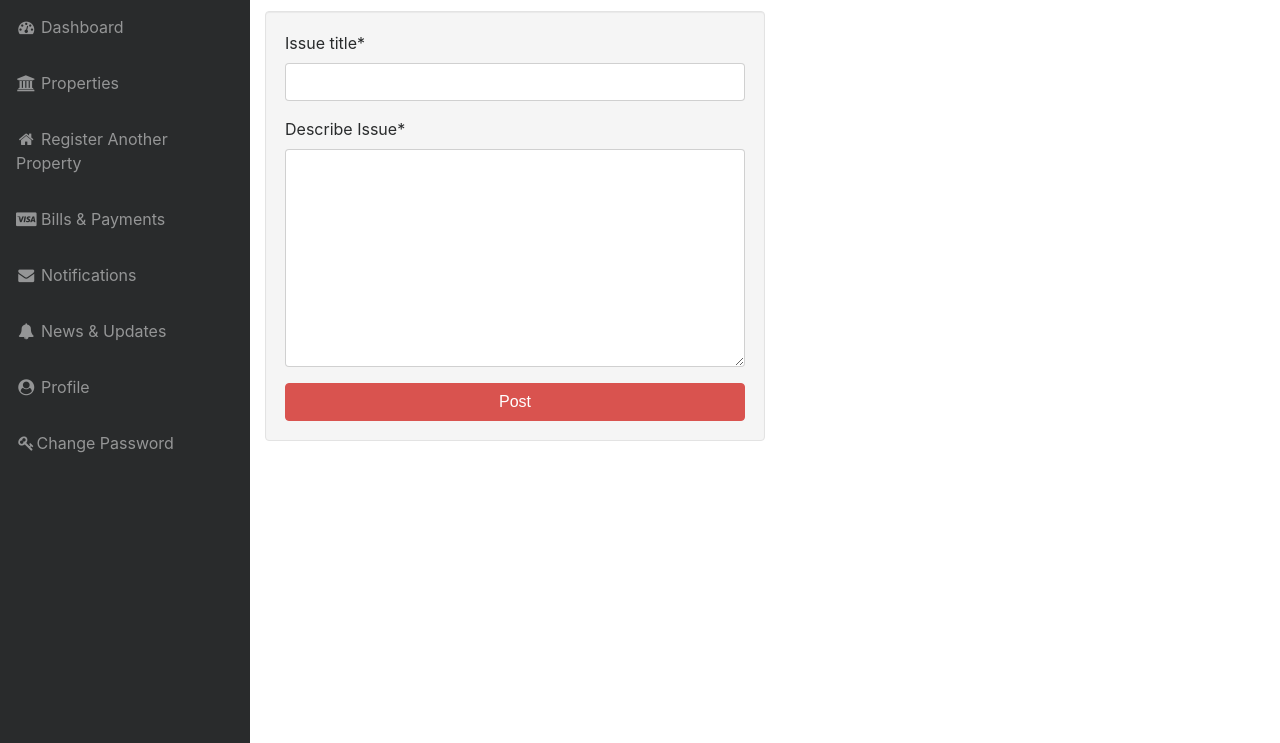
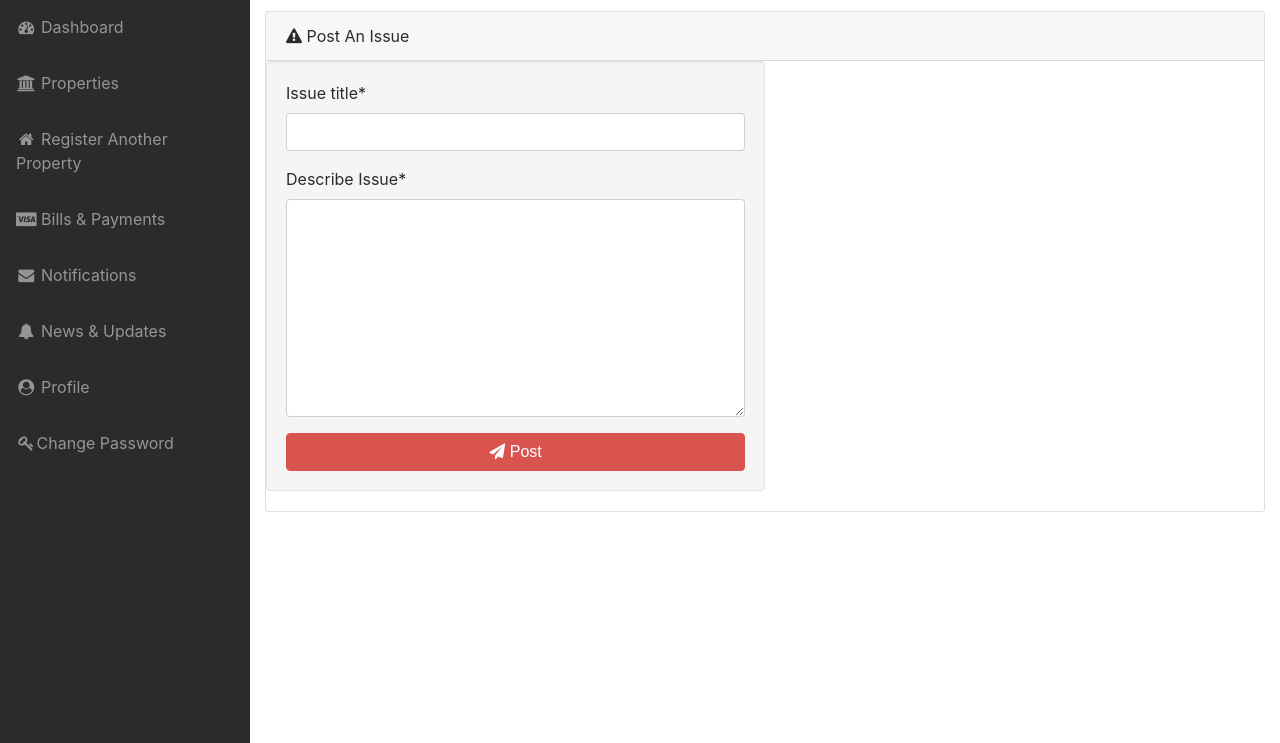
Before and after one commit to SriNandan33/MVPM, a Django app: template templates/dashboard/maintenance_request.html in a window 1280 px wide. Shown: the part 57-800 px from the top of the page. Run offline with Django 3.2, Linux system fonts and the light colour scheme; the template is opened without the code that fills it: values that come from a table or form of the project are taken from there, others are empty; a user stored in the database is signed in; some libraries are stand-ins or nearby versions.

Commit message:
applied styles to maintenance request form

```diff
--- a/templates/dashboard/maintenance_request.html
+++ b/templates/dashboard/maintenance_request.html
@@ -2,11 +2,16 @@
 {% load crispy_forms_tags %}
 
 {% block content %}
+     <div class="card mb-3">
+            <div class="card-header">
+                <i class="fa fa-exclamation-triangle"></i> Post An Issue
+            </div>
             <div class="col-md-6 mywell">
                <form action="" method="post">
                 {% csrf_token %}
                 {{ form|crispy}}
-           <button type="submit" class="btn btn-danger btn-block" value="submit">Post</button>
+                   <button type="submit" class="btn btn-danger btn-block" value="submit"><i class="fa fa-paper-plane"></i> Post</button>
                </form>
             </div>
+     </div>
 {% endblock content %}
```
Lines whose indentation alone changed are shown as unchanged.
